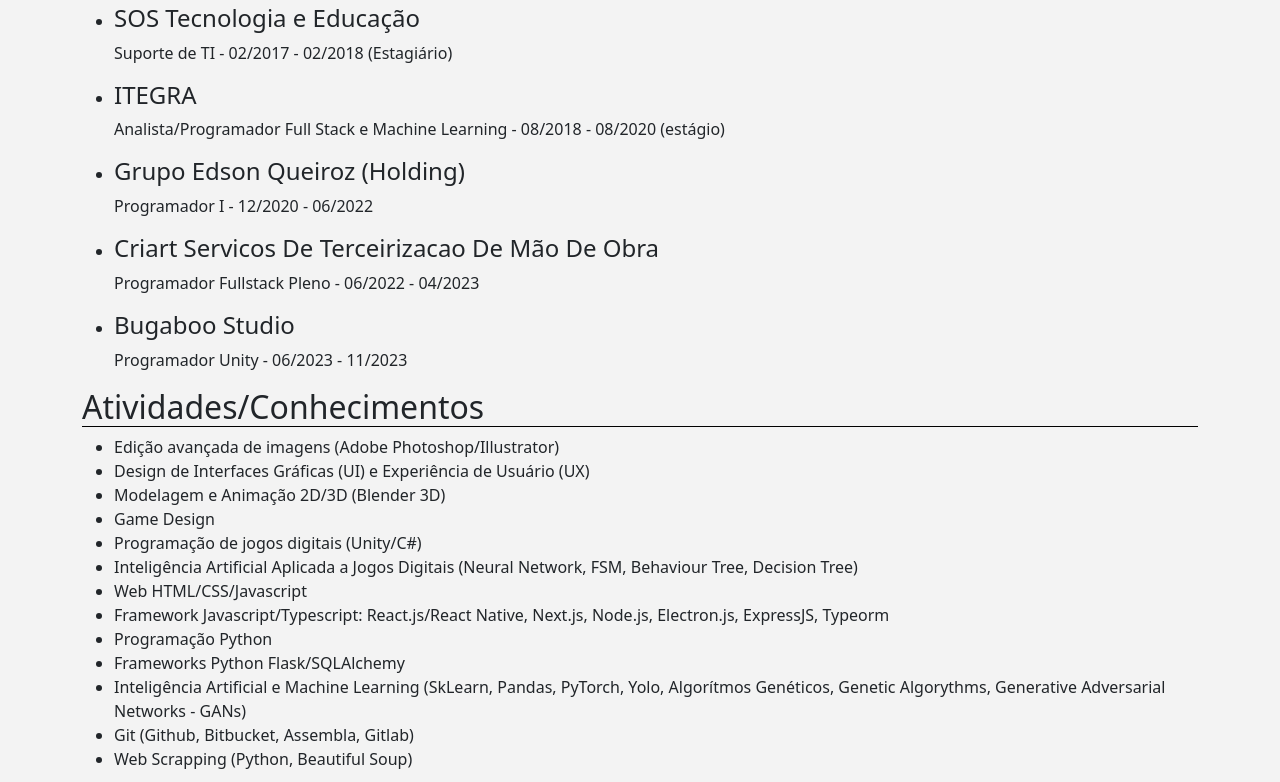
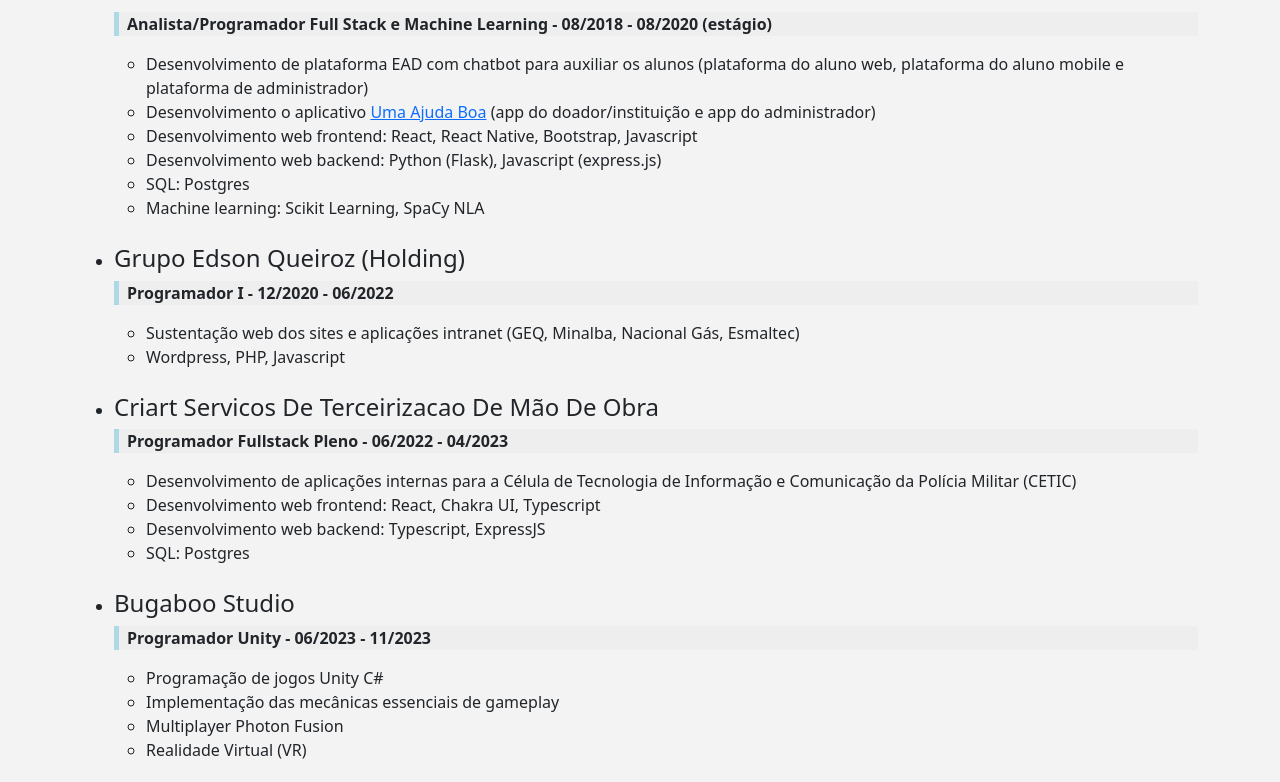
Before and after one commit to daniel-carlos/curriculo, a plain HTML site: page index.html in a window 1280 px wide. Shown: the part 804-1586 px from the top of the page. Drawn offline with nearby package versions, Linux system fonts and the light colour scheme.

Commit message:
update 12/2023

```diff
--- a/index.html
+++ b/index.html
@@ -1,18 +1,26 @@
 <!DOCTYPE html>
 <html lang="en">
-
   <head>
     <meta charset="UTF-8" />
     <meta http-equiv="X-UA-Compatible" content="IE=edge" />
     <meta name="viewport" content="width=device-width, initial-scale=1.0" />
     <title>Daniel Carlos - Curiculum Vitae</title>
 
-    <link href="https://cdn.jsdelivr.net/npm/bootstrap@5.0.2/dist/css/bootstrap.min.css" rel="stylesheet"
-        integrity="sha384-EVSTQN3/azprG1Anm3QDgpJLIm9Nao0Yz1ztcQTwFspd3yD65VohhpuuCOmLASjC" crossorigin="anonymous" />
-    <script src="https://cdn.jsdelivr.net/npm/bootstrap@5.0.2/dist/js/bootstrap.bundle.min.js"
+    <link
+      href="https://cdn.jsdelivr.net/npm/bootstrap@5.0.2/dist/css/bootstrap.min.css"
+      rel="stylesheet"
+      integrity="sha384-EVSTQN3/azprG1Anm3QDgpJLIm9Nao0Yz1ztcQTwFspd3yD65VohhpuuCOmLASjC"
+      crossorigin="anonymous"
+    />
+    <script
+      src="https://cdn.jsdelivr.net/npm/bootstrap@5.0.2/dist/js/bootstrap.bundle.min.js"
       integrity="sha384-MrcW6ZMFYlzcLA8Nl+NtUVF0sA7MsXsP1UyJoMp4YLEuNSfAP+JcXn/tWtIaxVXM"
-        crossorigin="anonymous"></script>
-    <link rel="stylesheet" href="https://cdn.jsdelivr.net/npm/bootstrap-icons@1.5.0/font/bootstrap-icons.css" />
+      crossorigin="anonymous"
+    ></script>
+    <link
+      rel="stylesheet"
+      href="https://cdn.jsdelivr.net/npm/bootstrap-icons@1.5.0/font/bootstrap-icons.css"
+    />
 
     <link rel="stylesheet" href="style.css" />
   </head>
@@ -20,7 +28,6 @@
   <body>
     <div class="container my-5">
       <header class="d-flex flex-column flex-sm-row mb-4">
-
         <div class="d-flex d-sm-block pb-3 pb-sm-0">
           <img class="mx-auto h-100" src="img/foto.jpg" alt="" srcset="" />
         </div>
@@ -28,7 +35,11 @@
           <h1 class="">Daniel Carlos Souza de Oliveira</h1>
           <div class="">
             <span class="">Contato:</span>
-                    <a class="print-default" href="https://wa.me/5585986353035" target="_blank">
+            <a
+              class="print-default"
+              href="https://wa.me/5585986353035"
+              target="_blank"
+            >
               <span class="fw-bold"> (85) 9 8635 3035 </span>
               <span class="fw-bold ms-2"> <i class="bi bi-whatsapp"></i> </span>
             </a>
@@ -44,7 +55,11 @@
           <div class="">
             <span class="">LinkedIn:</span>
             <span class="fw-bold">
-                        <a class="print-default" href=" https://www.linkedin.com/in/danielcso" target="_blank">
+              <a
+                class="print-default"
+                href=" https://www.linkedin.com/in/danielcso"
+                target="_blank"
+              >
                 linkedin.com/in/danielcso
               </a>
             </span>
@@ -56,16 +71,19 @@
         <section class="">
           <h2>Objetivo</h2>
           <p class="">
-                    Trabalhar com desenvolvimento Web como programador (Frontend, Backend ou Fullstack). Podendo também
-                    atuar na área de desenvolvimento de jogos digitais (Programação, Game Design, Inteligência
-                    Artificial etc.).
+            Trabalhar com desenvolvimento Web como programador (Frontend,
+            Backend ou Fullstack). Podendo também atuar na área de
+            desenvolvimento de jogos digitais (Programação, Game Design,
+            Inteligência Artificial etc.).
           </p>
         </section>
         <section class="">
           <h2>Formação</h2>
           <ul class="">
             <li class="-item">
-                        <spam class="fw-bold">Sistemas e Mídias Digitais (Bacharelado)</spam>
+              <spam class="fw-bold"
+                >Sistemas e Mídias Digitais (Bacharelado)</spam
+              >
               <i class="bi bi-forward-fill"></i>
               <spam>Universidade Federal do Ceará (UFC)</spam>
               <span class="badge bg-light text-dark">
@@ -73,7 +91,9 @@
               </span>
             </li>
             <li class="-item">
-                        <spam class="fw-bold">Técnico em Programação de Jogos Digitais</spam>
+              <spam class="fw-bold"
+                >Técnico em Programação de Jogos Digitais</spam
+              >
               <i class="bi bi-forward-fill"></i>
               <spam>Faculdade de Tecnologia do Nordeste (FATENE)</spam>
               <span class="badge bg-light text-dark">
@@ -83,7 +103,9 @@
             <li class="-item">
               <spam class="fw-bold">Técnico em Música</spam>
               <i class="bi bi-forward-fill"></i>
-                        <spam>Instituto Federal de Educação Ciência e Tecnologia do Ceará (IFCE)
+              <spam
+                >Instituto Federal de Educação Ciência e Tecnologia do Ceará
+                (IFCE)
               </spam>
               <span class="badge bg-light text-dark">
                 (<spam>2008/2012</spam>)'
@@ -99,10 +121,12 @@
               Curso de Hardware e Introdução a Redes – Instituto André Clermont
             </li>
             <li>
-                        Programação em Java Avançado – Universidade do Trabalho Digital (UTD)
+              Programação em Java Avançado – Universidade do Trabalho Digital
+              (UTD)
             </li>
             <li>
-                        Conectividade e Segurança da Informação – Universidade do Trabalho Digital (UTD)
+              Conectividade e Segurança da Informação – Universidade do Trabalho
+              Digital (UTD)
             </li>
             <li>Manutenção de Notebooks – Instituto André Clermont</li>
           </ul>
@@ -111,37 +135,89 @@
         <section class="">
           <h2>Experiência</h2>
           <ul>
+            <li class="pb-4">
+              <h4>SOS Tecnologia e Educação</h4>
+              <p class="activities px-2 fw-bold">
+                Suporte de TI - 02/2017 - 02/2018 (Estagiário)
+              </p>
+              <ul>
+                <li>Instalação e manutenção das máquinas dos laboratórios.</li>
+              </ul>
+            </li>
+            <li class="pb-4">
+              <h4>ITEGRA</h4>
+              <p class="activities px-2 fw-bold">
+                Analista/Programador Full Stack e Machine Learning - 08/2018 -
+                08/2020 (estágio)
+              </p>
+              <ul>
                 <li>
-                        <h4>
-                            Instituto Federal de Educação Ciência e Tecnologia do Ceará (IFCE)
-                        </h4>
-                        <p>Bolsista do Departamento de Indústria do IFCE 2010 - 2012</p>
+                  Desenvolvimento de plataforma EAD com chatbot para auxiliar os
+                  alunos (plataforma do aluno web, plataforma do aluno mobile e
+                  plataforma de administrador)
                 </li>
                 <li>
-                        <h4>Milcursos</h4>
-                        <p>Monitor de Informática - 04/2015 – 08/2015</p>
+                  Desenvolvimento o aplicativo
+                  <a
+                    href="https://play.google.com/store/apps/details?id=com.ajudaboa&hl=pt_BR&gl=US"
+                    >Uma Ajuda Boa</a
+                  >
+                  (app do doador/instituição e app do administrador)
                 </li>
                 <li>
-                        <h4>SOS Tecnologia e Educação</h4>
-                        <p>Suporte de TI - 02/2017 - 02/2018 (Estagiário)</p>
+                  Desenvolvimento web frontend: React, React Native, Bootstrap,
+                  Javascript
                 </li>
                 <li>
-                        <h4>ITEGRA</h4>
-                        <p>
-                            Analista/Programador Full Stack e Machine Learning - 08/2018 - 08/2020 (estágio)
+                  Desenvolvimento web backend: Python (Flask), Javascript
+                  (express.js)
+                </li>
+                <li>SQL: Postgres</li>
+                <li>Machine learning: Scikit Learning, SpaCy NLA</li>
+              </ul>
+            </li>
+            <li class="pb-4">
+              <h4>Grupo Edson Queiroz (Holding)</h4>
+              <p class="activities px-2 fw-bold">
+                Programador I - 12/2020 - 06/2022
               </p>
+              <ul>
+                <li>
+                  Sustentação web dos sites e aplicações intranet (GEQ, Minalba,
+                  Nacional Gás, Esmaltec)
+                </li>
+                <li>Wordpress, PHP, Javascript</li>
+              </ul>
+            </li>
+            <li class="pb-4">
+              <h4>Criart Servicos De Terceirizacao De Mão De Obra</h4>
+              <p class="activities px-2 fw-bold">
+                Programador Fullstack Pleno - 06/2022 - 04/2023
+              </p>
+              <ul>
+                <li>
+                  Desenvolvimento de aplicações internas para a Célula de
+                  Tecnologia de Informação e Comunicação da Polícia Militar
+                  (CETIC)
                 </li>
                 <li>
-                        <h4>Grupo Edson Queiroz (Holding)</h4>
-                        <p>Programador I - 12/2020 - 06/2022</p>
+                  Desenvolvimento web frontend: React, Chakra UI, Typescript
                 </li>
-                    <li>
-                        <h4>Criart Servicos De Terceirizacao De Mão De Obra</h4>
-                        <p>Programador Fullstack Pleno - 06/2022 - 04/2023</p>
+                <li>Desenvolvimento web backend: Typescript, ExpressJS</li>
+                <li>SQL: Postgres</li>
+              </ul>
             </li>
-                     <li>
+            <li class="pb-4">
               <h4>Bugaboo Studio</h4>
-                        <p>Programador Unity - 06/2023 - 11/2023</p>
+              <p class="activities px-2 fw-bold">
+                Programador Unity - 06/2023 - 11/2023
+              </p>
+              <ul>
+                <li>Programação de jogos Unity C#</li>
+                <li>Implementação das mecânicas essenciais de gameplay</li>
+                <li>Multiplayer Photon Fusion</li>
+                <li>Realidade Virtual (VR)</li>
+              </ul>
             </li>
           </ul>
         </section>
@@ -157,17 +233,20 @@
             <li>Game Design</li>
             <li>Programação de jogos digitais (Unity/C#)</li>
             <li>
-                        Inteligência Artificial Aplicada a Jogos Digitais (Neural Network, FSM, Behaviour Tree, Decision
-                        Tree)
+              Inteligência Artificial Aplicada a Jogos Digitais (Neural Network,
+              FSM, Behaviour Tree, Decision Tree)
             </li>
             <li>Web HTML/CSS/Javascript</li>
-                    <li>Framework Javascript/Typescript: React.js/React Native, Next.js, Node.js, Electron.js,
-                        ExpressJS, Typeorm</li>
+            <li>
+              Framework Javascript/Typescript: React.js/React Native, Next.js,
+              Node.js, Electron.js, ExpressJS, Typeorm
+            </li>
             <li>Programação Python</li>
             <li>Frameworks Python Flask/SQLAlchemy</li>
             <li>
-                        Inteligência Artificial e Machine Learning (SkLearn, Pandas, PyTorch, Yolo, Algorítmos
-                        Genéticos, Genetic Algorythms, Generative Adversarial Networks - GANs)
+              Inteligência Artificial e Machine Learning (SkLearn, Pandas,
+              PyTorch, Yolo, Algorítmos Genéticos, Genetic Algorythms,
+              Generative Adversarial Networks - GANs)
             </li>
             <li>Git (Github, Bitbucket, Assembla, Gitlab)</li>
             <li>Web Scrapping (Python, Beautiful Soup)</li>
@@ -177,18 +256,37 @@
     </div>
 
     <!-- BotaO WHATSAPP -->
-    <a class="screen-only d-flex" href="https://api.whatsapp.com/send?phone=5585986353035" target="_blank"
-        style="position: fixed; bottom: 20px; right: 20px; max-width: 50px; max-height: 50px;">
-        <svg class="h-100" enable-background="new 0 0 512 512" width="10vw" height="10vw" version="1.1"
-            viewBox="0 0 512 512" xml:space="preserve" xmlns="http://www.w3.org/2000/svg">
+    <a
+      class="screen-only d-flex"
+      href="https://api.whatsapp.com/send?phone=5585986353035"
+      target="_blank"
+      style="
+        position: fixed;
+        bottom: 20px;
+        right: 20px;
+        max-width: 50px;
+        max-height: 50px;
+      "
+    >
+      <svg
+        class="h-100"
+        enable-background="new 0 0 512 512"
+        width="10vw"
+        height="10vw"
+        version="1.1"
+        viewBox="0 0 512 512"
+        xml:space="preserve"
+        xmlns="http://www.w3.org/2000/svg"
+      >
         <path
           d="M256.064,0h-0.128l0,0C114.784,0,0,114.816,0,256c0,56,18.048,107.904,48.736,150.048l-31.904,95.104  l98.4-31.456C155.712,496.512,204,512,256.064,512C397.216,512,512,397.152,512,256S397.216,0,256.064,0z"
-                fill="#4CAF50" />
+          fill="#4CAF50"
+        />
         <path
           d="m405.02 361.5c-6.176 17.44-30.688 31.904-50.24 36.128-13.376 2.848-30.848 5.12-89.664-19.264-75.232-31.168-123.68-107.62-127.46-112.58-3.616-4.96-30.4-40.48-30.4-77.216s18.656-54.624 26.176-62.304c6.176-6.304 16.384-9.184 26.176-9.184 3.168 0 6.016 0.16 8.576 0.288 7.52 0.32 11.296 0.768 16.256 12.64 6.176 14.88 21.216 51.616 23.008 55.392 1.824 3.776 3.648 8.896 1.088 13.856-2.4 5.12-4.512 7.392-8.288 11.744s-7.36 7.68-11.136 12.352c-3.456 4.064-7.36 8.416-3.008 15.936 4.352 7.36 19.392 31.904 41.536 51.616 28.576 25.44 51.744 33.568 60.032 37.024 6.176 2.56 13.536 1.952 18.048-2.848 5.728-6.176 12.8-16.416 20-26.496 5.12-7.232 11.584-8.128 18.368-5.568 6.912 2.4 43.488 20.48 51.008 24.224 7.52 3.776 12.48 5.568 14.304 8.736 1.792 3.168 1.792 18.048-4.384 35.52z"
-                fill="#FAFAFA" />
+          fill="#FAFAFA"
+        />
       </svg>
     </a>
   </body>
-
 </html>
--- a/style.css
+++ b/style.css
@@ -3,16 +3,15 @@ body {
   background-color: rgb(243, 243, 243);
 }
 
-.screen-only{
-
+.screen-only {
 }
 
 section > h2 {
   border-bottom: black 1px solid;
 }
 
-li{
-    page-break-inside: avoid;
+li {
+  page-break-inside: avoid;
 }
 
 @media print {
@@ -30,3 +29,8 @@ li{
     display: none !important;
   }
 }
+
+.activities {
+  background-color: rgb(238, 238, 238);
+  border-left: 5px solid lightblue;
+}
```
Lines whose indentation alone changed are shown as unchanged.
